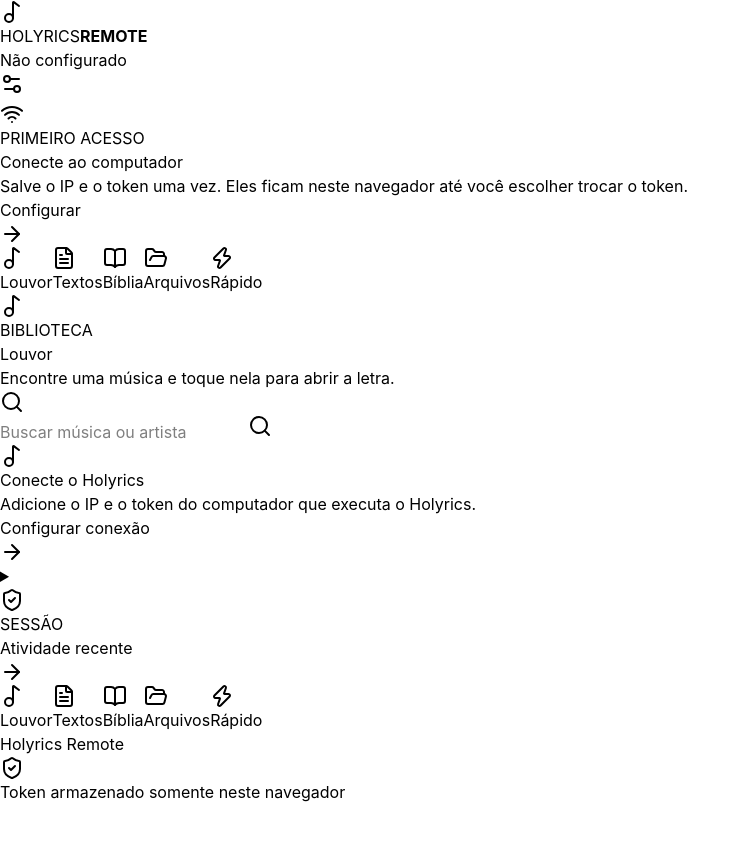
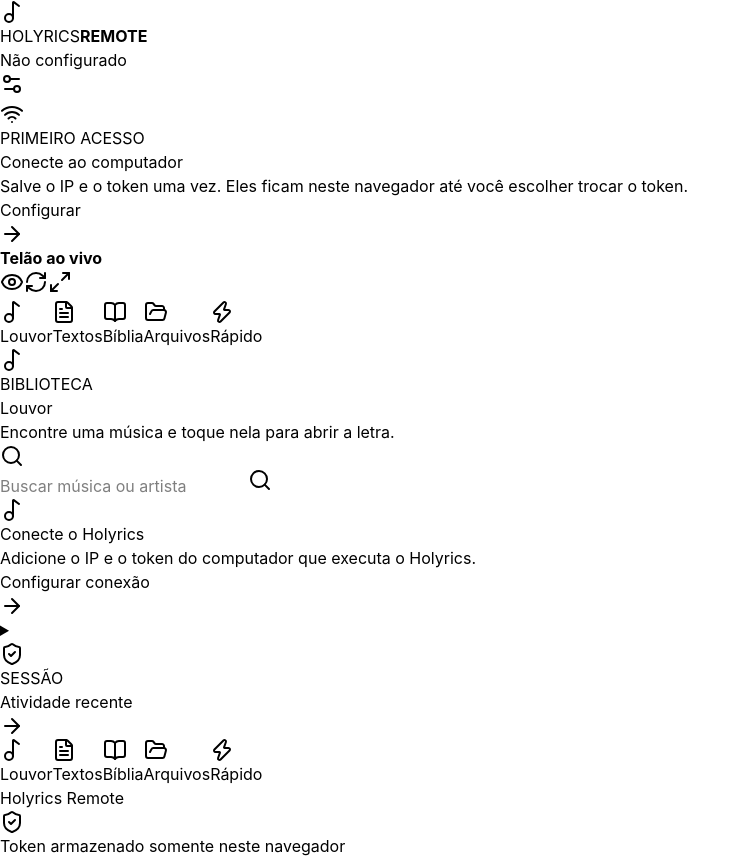
Before and after one commit to Joadison/holyrics_remote, a Next.js app: page / in a window 1280 px wide. Shown: the whole page, without its empty margins (0-746 px from the left). Before the commit the page ends 804 px from the top, so only its background shows below. Built offline with nearby package versions, Linux system fonts and the light colour scheme.

Commit message:
Tela visual

```diff
--- a/src/app/globals.css
+++ b/src/app/globals.css
@@ -2437,3 +2437,44 @@ svg {
   opacity: 0.6;
   cursor: wait;
 }
+
+.telao-page {
+  display: flex;
+  flex-direction: column;
+  height: 20dvh;
+  margin: 45px 0;
+  background: #000;
+  color: #fff;
+}
+
+/* quando oculto: some com fundo, margem e altura; mostra só o header */
+.telao-page.is-hidden {
+  height: auto;
+  margin: 0;
+  background: transparent;
+  color: inherit;
+}
+
+.telao-page.is-hidden .telao-bar {
+  background: transparent;
+}
+
+.telao-bar {
+  display: flex;
+  align-items: center;
+  justify-content: space-between;
+  gap: 12px;
+  padding: 8px 12px;
+}
+
+.telao-actions {
+  display: flex;
+  gap: 8px;
+}
+
+.telao-frame {
+  flex: 1;
+  width: 100%;
+  border: 0;
+  background: #000;
+}
--- a/src/components/holyrics-remote.tsx
+++ b/src/components/holyrics-remote.tsx
@@ -37,6 +37,7 @@ import {
   type HolyricsConnection,
 } from "@/lib/holyrics-api"
 import { BackgroundsBar } from "@/components/holyrics/backgrounds-bar"
+import TelaoPage from "./holyrics/telao"
 
 type PanelId = "praise" | "texts" | "bible" | "files" | "quick"
 type View = "remote" | "settings"
@@ -252,6 +253,10 @@ export function HolyricsRemote() {
         </div>
       ) : null}
 
+      {connectionStatus === "online" ? (<TelaoPage/>): null}
+      <TelaoPage/>
+
+
       <div className="remote-tabs-wrap">
         <nav aria-label="Áreas de controle" className="remote-tabs" role="tablist">
           {navigation.map(({ id, label, icon }) => (
--- a/src/components/holyrics/backgrounds-bar.tsx
+++ b/src/components/holyrics/backgrounds-bar.tsx
@@ -1,4 +1,3 @@
-
 "use client"
 
 import { useState } from "react"
@@ -59,50 +58,35 @@ export function BackgroundsBar({ connection, request, onThemeApplied }: Props) {
   const [applyingId, setApplyingId] = useState<string | null>(null)
   const [appliedId, setAppliedId] = useState<string | null>(null)
 
-  const key = connection
-    ? [
-        connection.host,
-        connection.port,
-        connection.token,
-        "backgrounds",
-      ] as const
-    : null
+  const connectionKey = connection
+  ? ([connection.host, connection.port, connection.token, "backgrounds"] as const)
+  : null
 
-  const { data, error, isLoading } = useSWR(
-    key,
-    async ([host, port, token]) =>
-      normalizeBackgrounds(
-        await requestHolyricsApi(
-          { host, port, token },
-          GET_BACKGROUNDS_ACTION,
-          {},
-        ),
-      ),
-    {
-      revalidateOnFocus: false,
-      shouldRetryOnError: false,
-    },
-  )
+  const fetchBackgrounds = async ([host, port, token]: readonly [string, string, string, string]) =>
+    normalizeBackgrounds(
+      await requestHolyricsApi({ host, port, token }, GET_BACKGROUNDS_ACTION, {}),
+    )
+
+  const { data, error, isLoading } = useSWR(connectionKey, fetchBackgrounds, {
+    revalidateOnFocus: false,
+    shouldRetryOnError: false,
+  })
 
   async function applyBackground(background: Background) {
     if (!connection) return
     setApplyingId(background.id)
 
     try {
-      // 1) envia o comando pro Holyrics trocar o tema de fato
       await request("SetCurrentBackground", { id: background.id })
-
-      // 2) só marca como aplicado se deu certo
       setAppliedId(background.id)
       onThemeApplied?.(background.id)
     } catch (err) {
       console.error("Falha ao aplicar tema:", err)
-      // opcional: mostrar feedback de erro
     } finally {
-      // 3) ESSENCIAL: libera o botão novamente
       setApplyingId(null)
     }
   }
+
   if (!connection) return null
 
   return (
--- a/src/components/holyrics/connection-settings.tsx
+++ b/src/components/holyrics/connection-settings.tsx
@@ -73,7 +73,6 @@ export function ConnectionSettings({
 
       <div className="settings-content">
         <div className="settings-title-block">
-          <div className="settings-hero-icon"><PlugZap aria-hidden="true" /></div>
           <p className="eyebrow">HOLYRICS REMOTE</p>
           <h1>{initialConfig ? "Ajustes da conexão" : "Conecte seu Holyrics"}</h1>
           <p>
--- a/src/components/holyrics/remote-panels.tsx
+++ b/src/components/holyrics/remote-panels.tsx
@@ -36,7 +36,7 @@ type SharedPanelProps = {
   isConfigured: boolean
   onOpenSettings: () => void
   onPresented: (presentation: Presentation) => void
-   currentThemeId?: string | null
+  currentThemeId?: string | null
 }
 
 type Song = {
@@ -232,7 +232,6 @@ export function StageControls({
         ) : (
           <X />
         )}
-        <span>Fechar</span>
       </button>
     </div>
   )
@@ -242,7 +241,6 @@ export function PraisePanel(props: SharedPanelProps) {
   type ValidSlide = { text: string; originalIndex: number }
 
   const { request, isConfigured, onOpenSettings, onPresented, currentThemeId } = props
-  console.log(currentThemeId)
 
   // Busca
   const [query, setQuery] = useState("")
@@ -368,13 +366,9 @@ export function PraisePanel(props: SharedPanelProps) {
 
     setPending(`slide-${position}`)
     try {
-      if (currentThemeId) {
-        await request("SetCurrentBackground", { id: currentThemeId })
-      }
       await request("ShowSong", {
         id: selectedSong.id,
-        initial_index: position + 1, // ← teste com position primeiro
-        background_id: currentThemeId
+        initial_index: position + 1,
       })
       setLiveIndex(position)
       onPresented({ title: `${songTitle} · slide ${position + 1}`, type: "Louvor" })
@@ -661,9 +655,6 @@ export function TextsPanel(props: SharedPanelProps) {
     const title = text.title?.trim() || "Texto sem título"
     setPendingId(text.id)
     try {
-      if (currentThemeId) {
-        await request("SetCurrentBackground", { id: currentThemeId })
-      }
       await request("ShowText", { id: text.id })
       onPresented({ title, type: "Texto" })
     } catch {
@@ -1219,7 +1210,6 @@ export function QuickPanel({
               type="button"
             >
               {pendingAction === "close" ? <LoaderCircle className="spin" /> : <X />}
-              Fechar
             </button>
           </div>
         </section>
--- /dev/null
+++ b/src/components/holyrics/telao.tsx
@@ -0,0 +1,103 @@
+"use client"
+
+import { useEffect, useRef, useState } from "react"
+import Link from "next/link"
+import { ArrowLeft, ExternalLink, Eye, EyeOff, Maximize2, RefreshCw } from "lucide-react"
+import {
+  readSavedHolyricsConnection,
+  type HolyricsConnection,
+} from "@/lib/holyrics-api"
+
+const VIEW_PORT = "80"
+const VIEW_PATH = "/view/widescreen" // ajuste se o visualizador do seu Holyrics usar outro caminho
+
+export default function TelaoPage() {
+  const [connection, setConnection] = useState<HolyricsConnection | null>(null)
+  const [ready, setReady] = useState(false)
+  const [showTelao, setShowTelao] = useState(false)
+  const [reloadKey, setReloadKey] = useState(0)
+  const frameRef = useRef<HTMLIFrameElement>(null)
+
+  useEffect(() => {
+    setConnection(readSavedHolyricsConnection())
+    setReady(true)
+  }, [])
+
+  if (!ready) return null
+
+  const src = connection
+    ? `http://${connection.host}${VIEW_PORT === "80" ? "" : `:${VIEW_PORT}`}${VIEW_PATH}`
+    : null
+
+
+  return (
+    <main className={`telao-page${showTelao ? "" : " is-hidden"}`}>
+      <header className="telao-bar">
+        <strong>Telão ao vivo</strong>
+        <div className="telao-actions">
+          <button
+            aria-label={showTelao ? "Ocultar telão" : "Exibir telão"}
+            aria-pressed={showTelao}
+            className={`icon-button${showTelao ? " is-active" : ""}`}
+            onClick={() => setShowTelao((visible) => !visible)}
+            type="button"
+          >
+            {showTelao ? (
+              <EyeOff aria-hidden="true" />
+            ) : (
+              <Eye aria-hidden="true" />
+            )}
+          </button>
+          <button
+            aria-label="Recarregar"
+            className="icon-button"
+            disabled={!src}
+            onClick={() => setReloadKey((key) => key + 1)}
+            type="button"
+          >
+            <RefreshCw aria-hidden="true" />
+          </button>
+          <button
+            aria-label="Tela cheia"
+            className="icon-button"
+            disabled={!src}
+            onClick={() => void frameRef.current?.requestFullscreen()}
+            type="button"
+          >
+            <Maximize2 aria-hidden="true" />
+          </button>
+          {src ? (
+            <a
+              aria-label="Abrir em nova aba"
+              className="icon-button"
+              href={src}
+              rel="noreferrer"
+              target="_blank"
+            >
+              <ExternalLink aria-hidden="true" />
+            </a>
+          ) : null}
+        </div>
+      </header>
+
+    {showTelao ? (
+        src ? (
+            <iframe
+            allow="fullscreen; autoplay"
+            className="telao-frame"
+            key={reloadKey}
+            ref={frameRef}
+            src={src}
+            title="Telão do Holyrics"
+            />
+        ) : (
+            <div className="empty-state">
+            <h3>Conexão não configurada</h3>
+            <p>Salve o IP do computador nas configurações para ver o telão.</p>
+            </div>
+        )
+        ) : null}
+
+    </main>
+  )
+}
```
